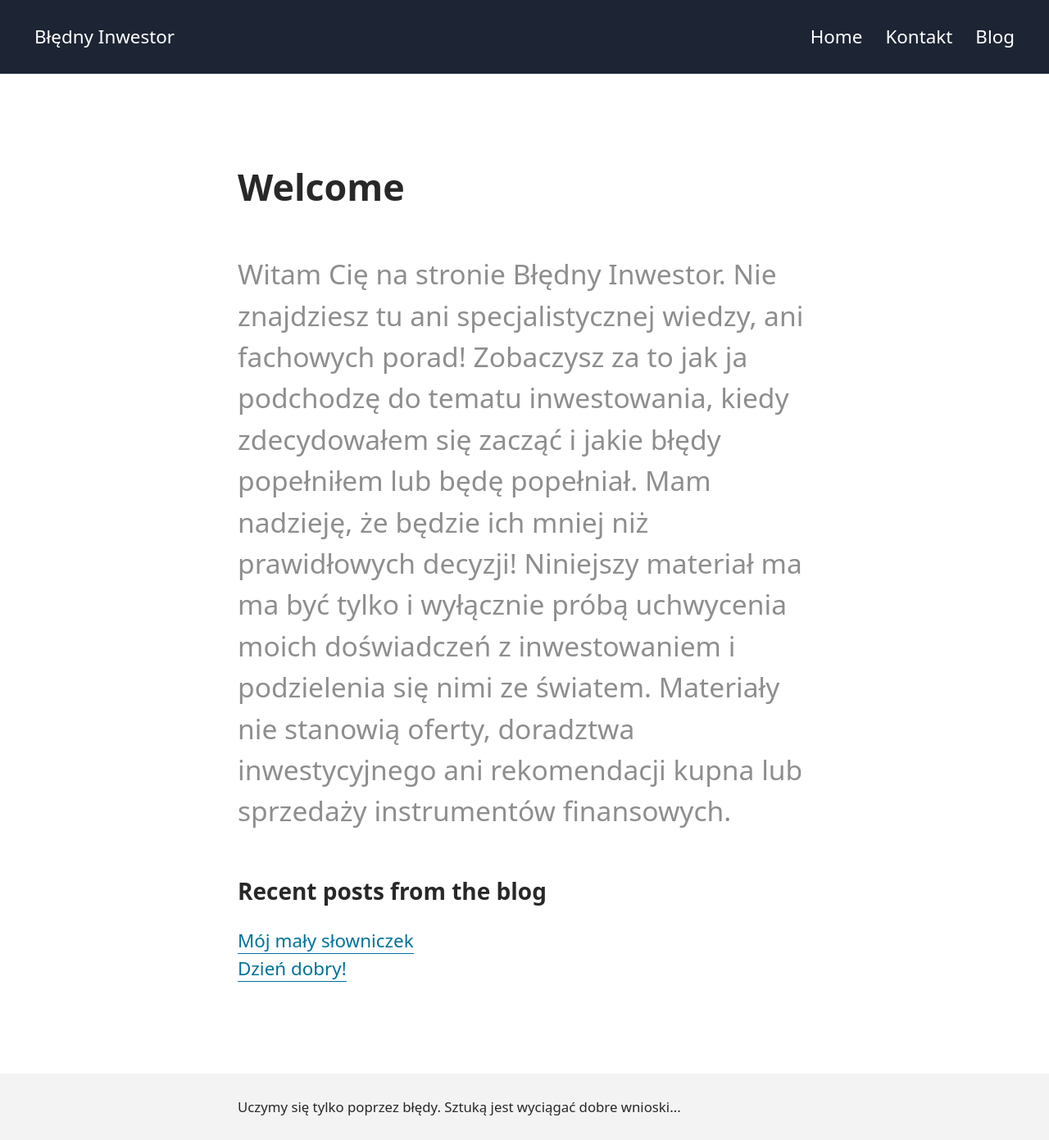
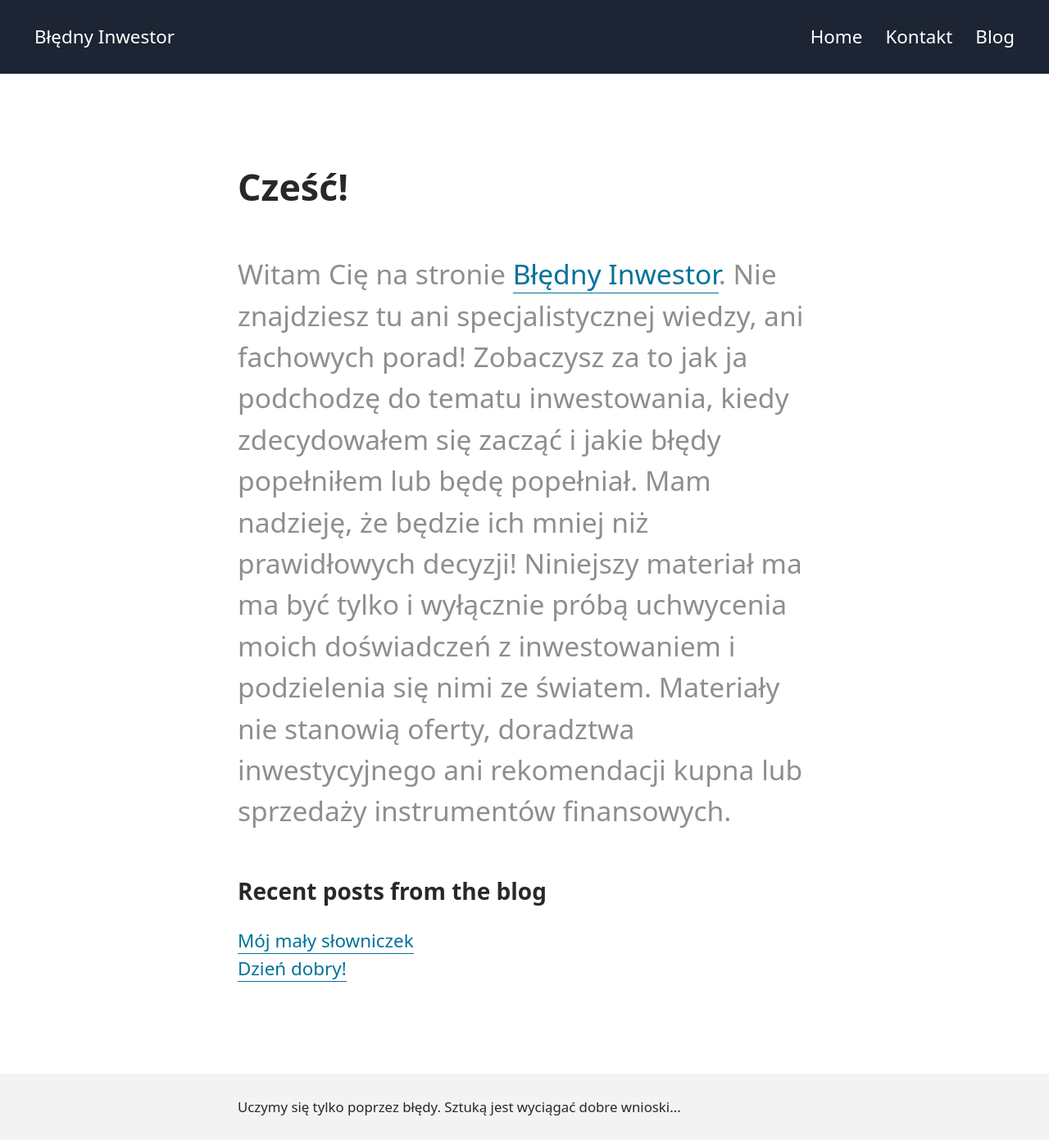
Before and after one commit to catpersec/blednyinwestor-website, a Jekyll site: the page built from pages/index.md, in a window 1280 px wide. Shown: the whole page at 82% size. Built offline with Jekyll 4.4.1, drawn with Linux system fonts in a browser that asks for light colours; a script that is not in the unit is left out.

Commit message:
Update index.md

```diff
--- a/pages/index.md
+++ b/pages/index.md
@@ -1,10 +1,10 @@
 ---
 layout: home
-title: Welcome
+title: Cześć!
 permalink: /
 section: home
 intro_paragraph: >
-  Witam Cię na stronie Błędny Inwestor. Nie znajdziesz tu ani specjalistycznej wiedzy, ani fachowych porad! Zobaczysz za to jak ja podchodzę do tematu inwestowania, kiedy zdecydowałem się zacząć i jakie błędy popełniłem lub będę popełniał. Mam nadzieję, że będzie ich mniej niż prawidłowych decyzji!
+  Witam Cię na stronie [Błędny Inwestor](blednyinwestor.pl). Nie znajdziesz tu ani specjalistycznej wiedzy, ani fachowych porad! Zobaczysz za to jak ja podchodzę do tematu inwestowania, kiedy zdecydowałem się zacząć i jakie błędy popełniłem lub będę popełniał. Mam nadzieję, że będzie ich mniej niż prawidłowych decyzji!
 
   Niniejszy materiał ma ma być tylko i wyłącznie próbą uchwycenia moich doświadczeń z inwestowaniem i podzielenia się nimi ze światem. Materiały nie stanowią oferty, doradztwa inwestycyjnego ani rekomendacji kupna lub sprzedaży instrumentów finansowych.
 ---
```
